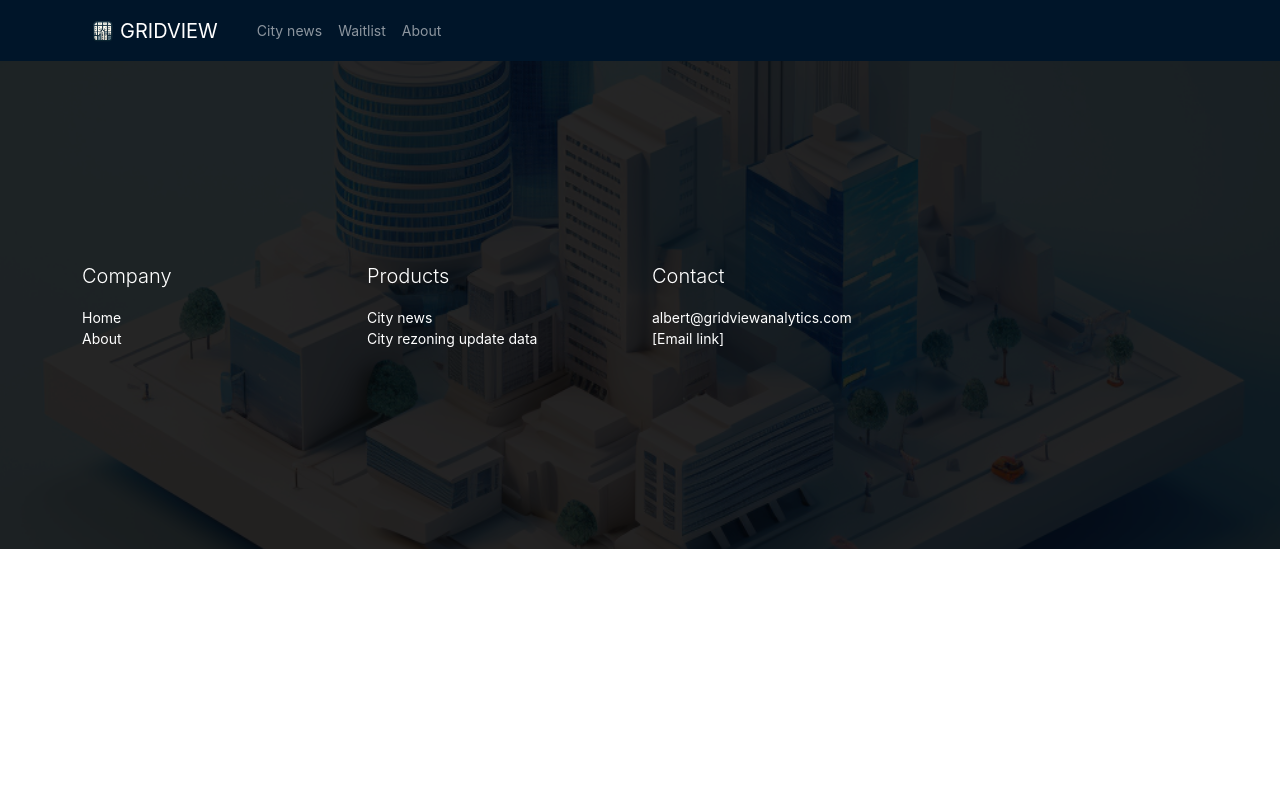
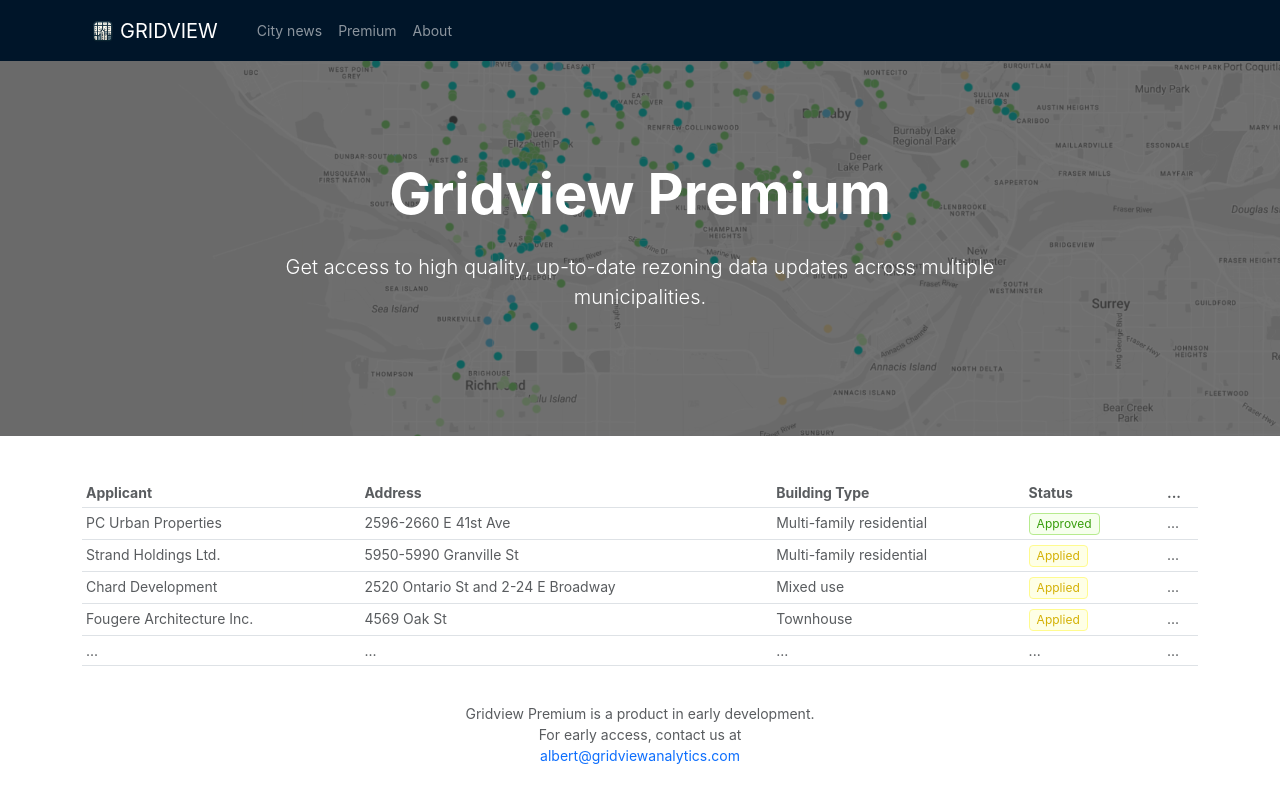
Before and after one commit to albertkim/gridview-analytics-web, a React (Create React App) app: page /premium in a window 1280 px wide. Shown: the top 800 px of the page. Built offline with nearby package versions, Linux system fonts and the light colour scheme.

Commit message:
Updated demo/waitlist page to be premium page

```diff
--- a/src/App.css
+++ b/src/App.css
@@ -43,12 +43,42 @@ a {
 }
 
 /* Class to darken a background image */
+.less-dark-img {
+  position: relative;
+  z-index: 0;
+  background-size: cover;
+  background-position: center;
+  background-repeat: no-repeat;
+}
+
+/* Class to darken a background image */
 .dark-img {
   position: relative;
   z-index: 0;
   background-size: cover;
   background-position: center;
   background-repeat: no-repeat;
+}
+
+.less-dark-img::before {
+  content: "";
+  position: absolute;
+  top: 0;
+  right: 0;
+  bottom: 0;
+  left: 0;
+  background-color: rgba(0, 0, 0, 0.55); /* Black with 50% opacity */
+  z-index: -2; /* Set it below the image */
+}
+
+.less-dark-img::after {
+  content: "";
+  position: absolute;
+  top: 0;
+  right: 0;
+  bottom: 0;
+  left: 0;
+  z-index: -1; /* Above the darkened layer but below the content */
 }
 
 .dark-img::before {
--- a/src/App.tsx
+++ b/src/App.tsx
@@ -4,7 +4,7 @@ import { BrowserRouter, Routes, Route, Navigate } from 'react-router-dom'
 import { HomeFooter } from './pages/HomeFooter'
 import { HomePage } from './pages/HomePage'
 import { AboutPage } from './pages/AboutPage'
-import { DemoPage } from './pages/DemoPage'
+import { PremiumPage } from './pages/PremiumPage'
 import { AdminPage } from './pages/AdminPage'
 import { MetroCityPage } from './pages/NewsPage/MetroCityPage'
 const { Content, Footer } = Layout
@@ -72,7 +72,7 @@ function App() {
                   <a className='nav-link' href='/news'>City news</a>
                 </li>
                 <li className='nav-item'>
-                  <a className='nav-link' href='/demo'>Waitlist</a>
+                  <a className='nav-link' href='/premium'>Premium</a>
                 </li>
                 <li className='nav-item'>
                   <a className='nav-link' href='/about'>About</a>
@@ -90,7 +90,7 @@ function App() {
 
             <Route path='/' element={<HomePage />} />
             <Route path='/about' element={<AboutPage />} />
-            <Route path='/demo' element={<DemoPage />} />
+            <Route path='/premium' element={<PremiumPage />} />
             <Route path='/admin' element={<AdminPage />} />
 
             {/* News URLs */}
--- a/src/pages/AboutPage.tsx
+++ b/src/pages/AboutPage.tsx
@@ -72,11 +72,11 @@ export function AboutPage() {
               <h1 className='display-4 fw-bold mb-4'>Ready to get started?</h1>
               <p className='lead mb-4'>Be on the cutting edge of municipal land zoning, development, and political intelligence. Never miss an opportunity. Win deals before competitors. Our team is here to help.</p>
               <div>
-                <Link to='/demo'>
+                <a href='/premium'>
                   <Button className='mr-4' type='primary' size='large'>
                     Join the waitlist
                   </Button>
-                </Link>
+                </a>
               </div>
             </div>
           </div>
--- a/src/pages/DemoPage.tsx
+++ /dev/null
@@ -1,27 +0,0 @@
-import { Helmet } from "react-helmet"
-
-export function DemoPage() {
-
-  return (
-    <div className='container my-5'>
-
-      <Helmet>
-        <title>Demo Gridview</title>
-        <meta name='description' content='Contact us and learn about our premium metro region datasets.' />
-      </Helmet>
-
-      <h1>Join our waitlist</h1>
-      <p className='lead mb-4'>We're excited to connect!</p>
-
-      <iframe
-          src='https://xas7x0zd620.typeform.com/to/dGe4YCWH'
-          style={{ width: '100%', height: '500px', border: '0' }}
-          title='demo'
-      / >
-
-      <div style={{height: 100}} />
-
-    </div>
-  )
-
-}
--- a/src/pages/HomePage.tsx
+++ b/src/pages/HomePage.tsx
@@ -33,16 +33,16 @@ export function HomePage() {
               <p className='lead mb-4'>Gridview Analytics helps track zoning changes, understand municipal capital projects, and master your city politics across your entire North American city portfolio.</p>
               <div>
                 <Space>
-                  <Link to='/news'>
+                  <a href='/news'>
                     <Button size='large'>
                       City news
                     </Button>
-                  </Link>
-                  <Link to='/demo'>
-                    <Button type='primary' size='large'>
+                  </a>
+                  <a href='/premium'>
+                    <Button className='mr-4' type='primary' size='large'>
                       Join the waitlist
                     </Button>
-                  </Link>
+                  </a>
                 </Space>
               </div>
             </div>
@@ -378,16 +378,16 @@ export function HomePage() {
               <p className='lead mb-4'>Be on the cutting edge of municipal land zoning, development, and political intelligence. Never miss an opportunity. Win deals before competitors. Our team is here to help.</p>
               <div>
                 <Space>
-                  <Link to='/news'>
+                  <a href='/news'>
                     <Button size='large'>
                       City news
                     </Button>
-                  </Link>
-                  <Link to='/demo'>
+                  </a>
+                  <a href='/premium'>
                     <Button className='mr-4' type='primary' size='large'>
                       Join the waitlist
                     </Button>
-                  </Link>
+                  </a>
                 </Space>
               </div>
             </div>
--- a/src/pages/NewsPage/MetroCityPage.tsx
+++ b/src/pages/NewsPage/MetroCityPage.tsx
@@ -108,7 +108,7 @@ export function MetroCityPage() {
 
       <Alert type='info' message={
         <span>
-          Sign up for the <a href='/demo'>Gridview Analytics premium service</a> to get access to detailed rezoning update data.
+          Sign up for the <a href='/premium'>Gridview Analytics premium service</a> to get access to detailed rezoning update data.
         </span>
       } />
 
--- /dev/null
+++ b/src/pages/PremiumPage.tsx
@@ -0,0 +1,107 @@
+import { Helmet } from 'react-helmet'
+import headerImage from '../images/vancouver.png'
+import { Tag } from 'antd'
+
+export function PremiumPage() {
+
+  return (
+    <div>
+
+      <Helmet>
+        <title>Gridview Premium</title>
+        <meta name='description' content='Gridview Premium gives you access to our premium metro region datasets.' />
+      </Helmet>
+
+      <div className='text-center text-white less-dark-img' style={{
+        backgroundImage: `url(${headerImage})`,
+        backgroundPosition: 'center',
+        paddingTop: 100,
+        paddingBottom: 100
+      }}>
+        <div className='container'>
+          <div className='row'>
+            <div className='col-md-8 mx-auto'>
+              <h1 className='display-4 fw-bold mb-4'>Gridview Premium</h1>
+              <p className='lead mb-4'>Get access to high quality, up-to-date rezoning data updates across multiple municipalities.</p>
+            </div>
+          </div>
+        </div>
+      </div>
+
+      <br />
+
+      <div className='container'>
+
+        <br />
+
+        <div className='table-responsive'>
+          <table className='table table-sm'>
+            <thead>
+              <tr>
+                <th className='text-muted'>Applicant</th>
+                <th className='text-muted'>Address</th>
+                <th className='text-muted'>Building Type</th>
+                <th className='text-muted'>Status</th>
+                <th className='text-muted'>...</th>
+              </tr>
+            </thead>
+            <tbody>
+              <tr>
+                <td className='text-muted'>PC Urban Properties</td>
+                <td className='text-muted'>2596-2660 E 41st Ave</td>
+                <td className='text-muted'>Multi-family residential</td>
+                <td><Tag color='green'>Approved</Tag></td>
+                <td className='text-muted'>...</td>
+              </tr>
+              <tr>
+                <td className='text-muted'>Strand Holdings Ltd.</td>
+                <td className='text-muted'>5950-5990 Granville St</td>
+                <td className='text-muted'>Multi-family residential</td>
+                <td><Tag color='yellow'>Applied</Tag></td>
+                <td className='text-muted'>...</td>
+              </tr>
+              <tr>
+                <td className='text-muted'>Chard Development</td>
+                <td className='text-muted'>2520 Ontario St and 2-24 E Broadway</td>
+                <td className='text-muted'>Mixed use</td>
+                <td><Tag color='yellow'>Applied</Tag></td>
+                <td className='text-muted'>...</td>
+              </tr>
+              <tr>
+                <td className='text-muted'>Fougere Architecture Inc.</td>
+                <td className='text-muted'>4569 Oak St</td>
+                <td className='text-muted'>Townhouse</td>
+                <td><Tag color='yellow'>Applied</Tag></td>
+                <td className='text-muted'>...</td>
+              </tr>
+              <tr>
+                <td className='text-muted'>...</td>
+                <td className='text-muted'>...</td>
+                <td className='text-muted'>...</td>
+                <td className='text-muted'>...</td>
+                <td className='text-muted'>...</td>
+              </tr>
+            </tbody>
+          </table>
+        </div>
+
+        <br />
+
+        <div className='text-muted text-center'>
+          <div>
+            Gridview Premium is a product in early development.
+          </div>
+          <div>
+            For early access, contact us at
+          </div>
+          <div><a href='mailto:albert@gridviewanalytics.com'>albert@gridviewanalytics.com</a></div>
+        </div>
+
+      </div>
+
+      <div style={{height: 100}} />
+
+    </div>
+  )
+
+}
```
Also changed, not shown: src/images/vancouver.png (added).
